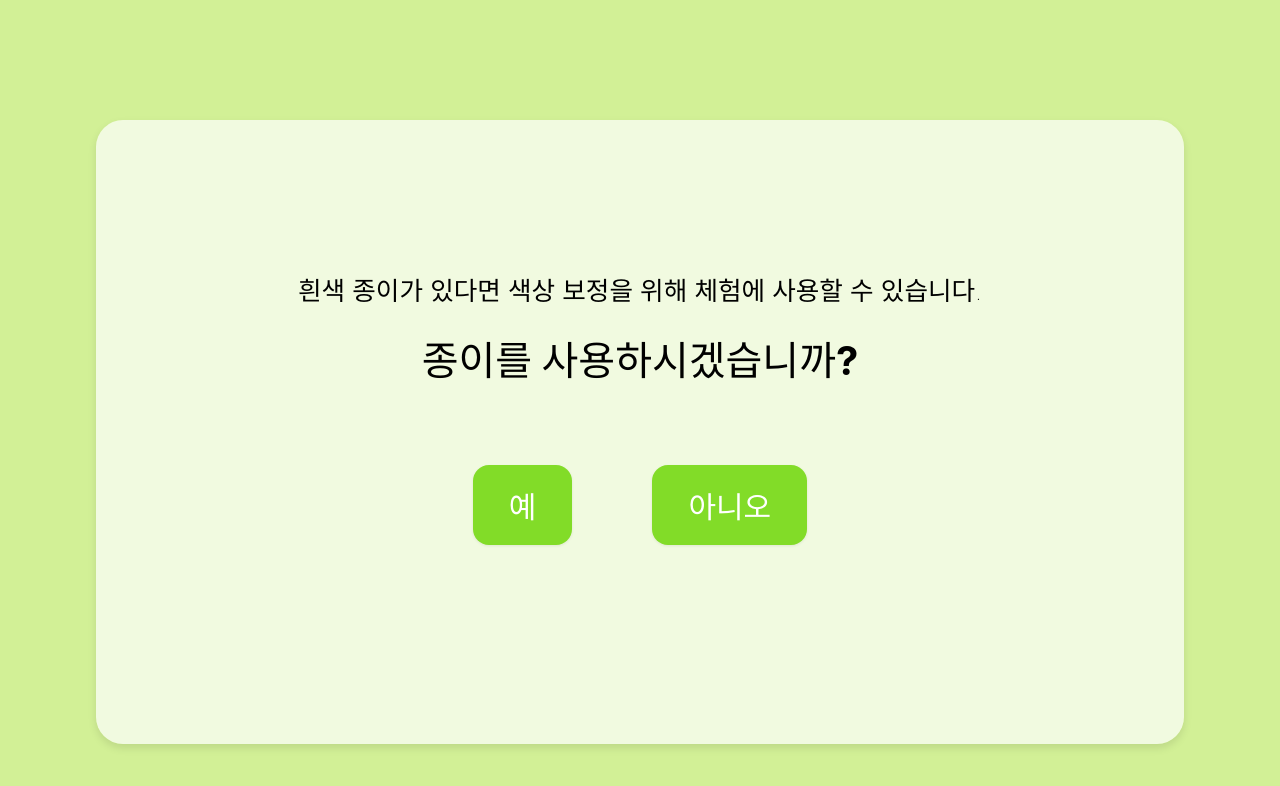
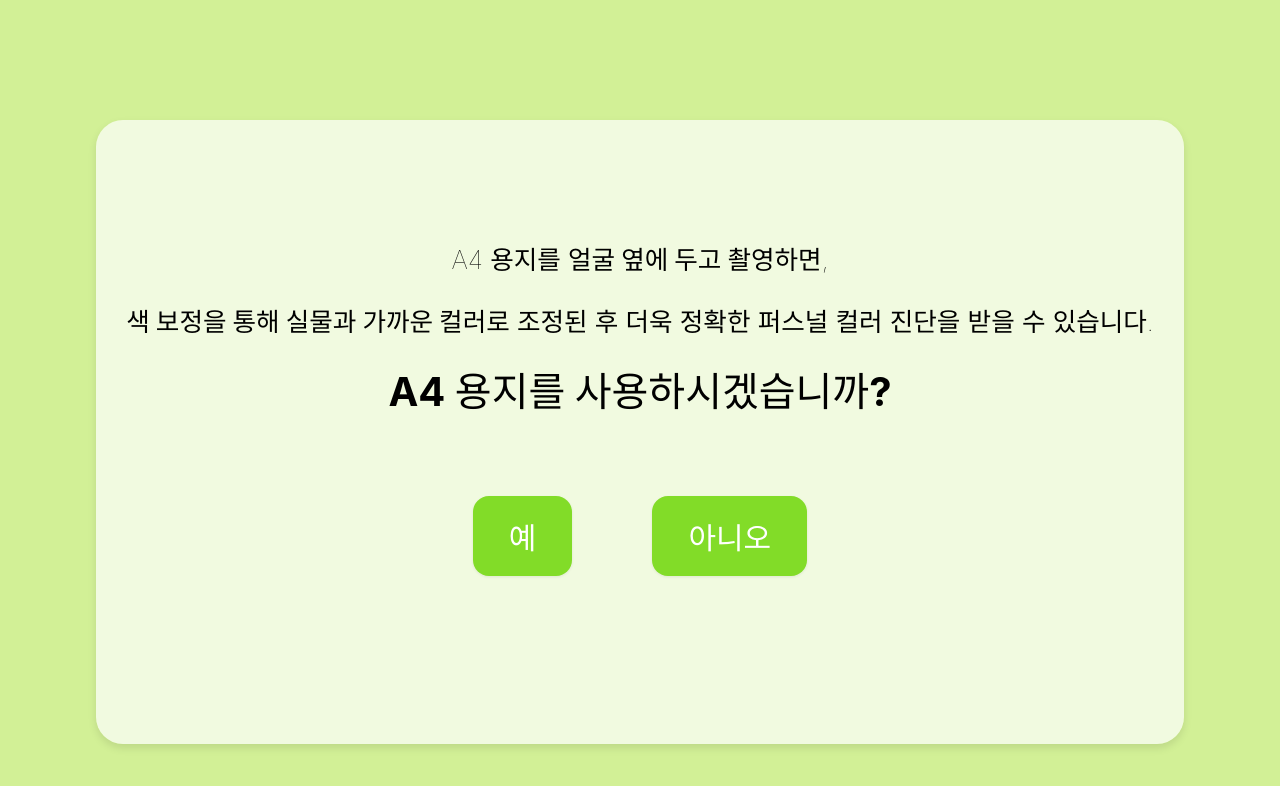
Before and after one commit to dajeong-kimm/what-is-your-color, a React (Vite) app in the folder frontend/yourcolors/: page /paperyesnopage in a window 1280 px wide. Shown: the top 786 px of the page. Built offline with nearby package versions, Linux system fonts and the light colour scheme.

Commit message:
feat: 종이 선택 유무에서 설명 추가

```diff
--- a/frontend/yourcolors/src/features/start/PaperYesNoPage.jsx
+++ b/frontend/yourcolors/src/features/start/PaperYesNoPage.jsx
@@ -23,8 +23,10 @@ const EndPage = () => {
           <div className="paper-message">
             {/* 일부 내용은 그대로 유지하고, 질문 문구만 <span> 으로 감싸기 */}
             <h1>
-              흰색 종이가 있다면 색상 보정을 위해 체험에 사용할 수 있습니다. <br /><br />
-              <span className="paper-question">종이를 사용하시겠습니까?</span>
+              A4 용지를 <strong>얼굴 옆에 두고 촬영</strong>하면, <br /><br />
+              <strong>색 보정을 통해 실물과 가까운 컬러</strong>로 조정된 후
+              더욱 정확한 퍼스널 컬러 진단을 받을 수 있습니다. <br /><br />
+              <span className="paper-question">A4 용지를 사용하시겠습니까?</span>
             </h1>
           </div>
           <div className="endpage-buttons">
```
